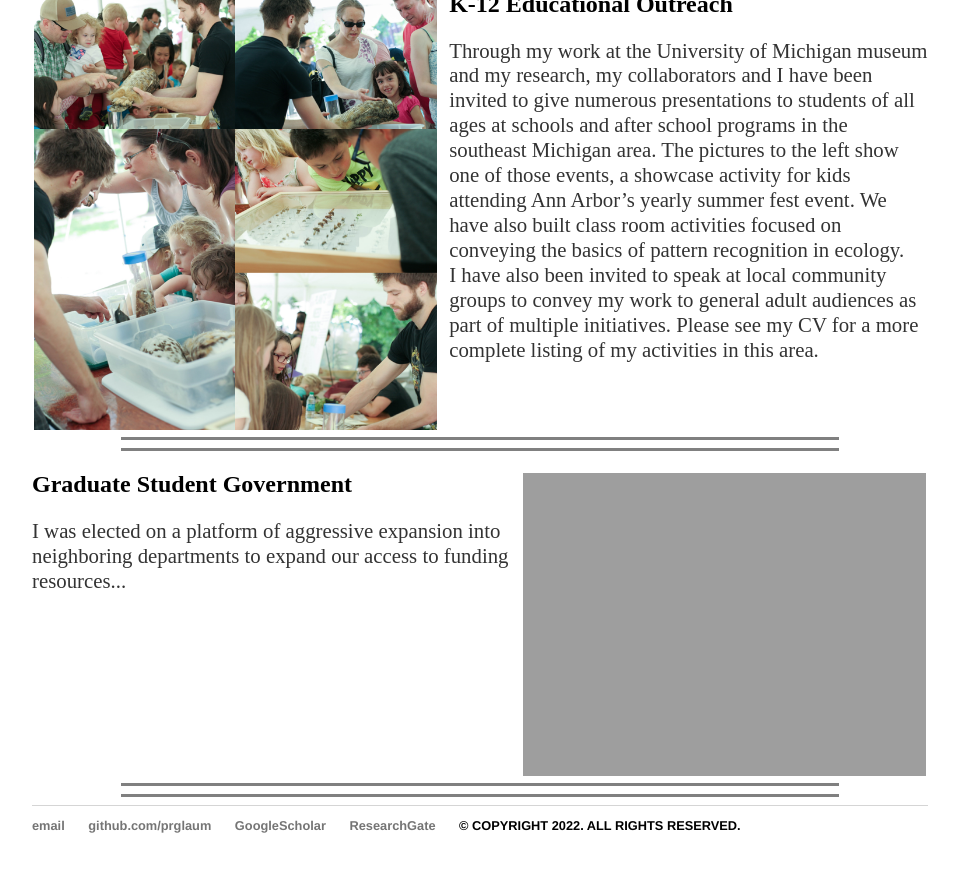
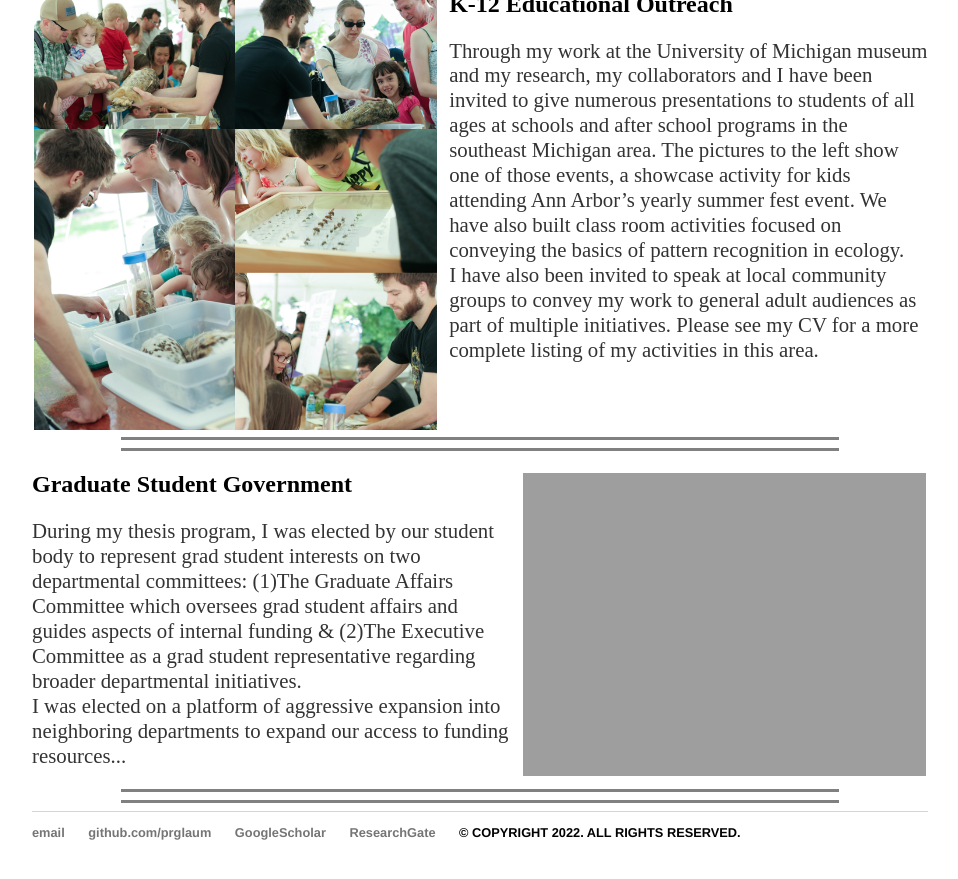
Before and after one commit to prglaum/prglaum.github.io, a Jekyll site: the page built from outreach/index.html, in a window 1280 px wide and 900 px high, scrolled down 1690 px. Shown: the top 879 px of the window, without its empty margins (160-1118 px from the left). Built offline with Jekyll 4.4.1, drawn with Linux system fonts in a browser that asks for light colours.

Commit message:
Update index.html

```diff
--- a/outreach/index.html
+++ b/outreach/index.html
@@ -75,7 +75,11 @@ title: Outreach & Service
 <div display='block'>
 <img src="{{site.url}}/docs/assets/images/greebsPic.png" alt="gov" class="float-img-right" style="width:45%">
 <h2>Graduate Student Government</h2>
-<p> I was elected on a platform of aggressive expansion into neighboring departments to expand our access to funding resources...</p>
+<p> During my thesis program, I was elected by our student body to represent grad student interests on two departmental committees:
+	(1)The Graduate Affairs Committee which oversees grad student affairs and guides aspects of internal funding &
+	(2)The Executive Committee as a grad student representative regarding broader departmental initiatives.
+	<br>I was elected on a platform of aggressive expansion into neighboring departments to expand our access to funding resources...
+</p>
 </div>
 
 <hr style="clear:right" width="80%" align="center" size="3" NOSHADE="noshade">
```
